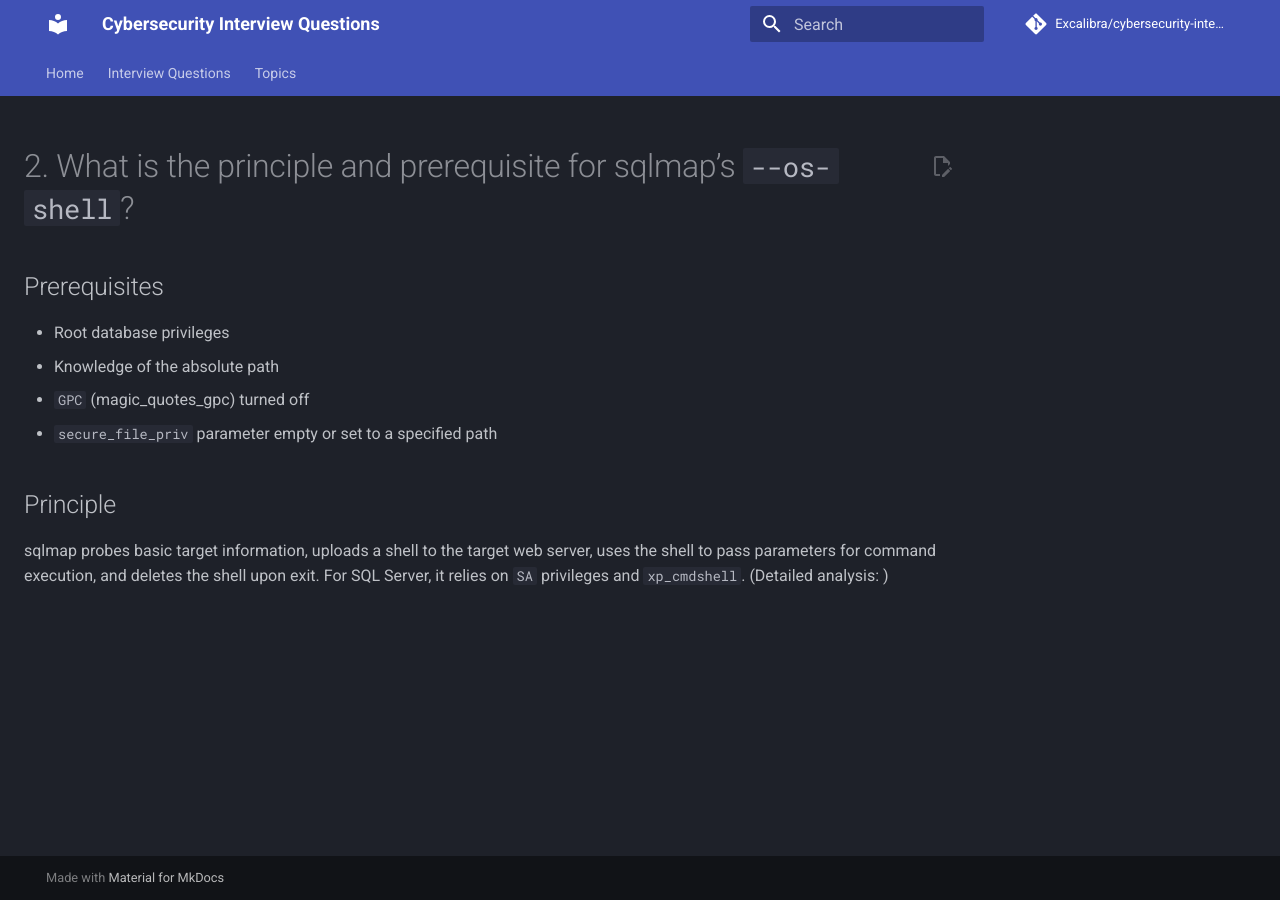
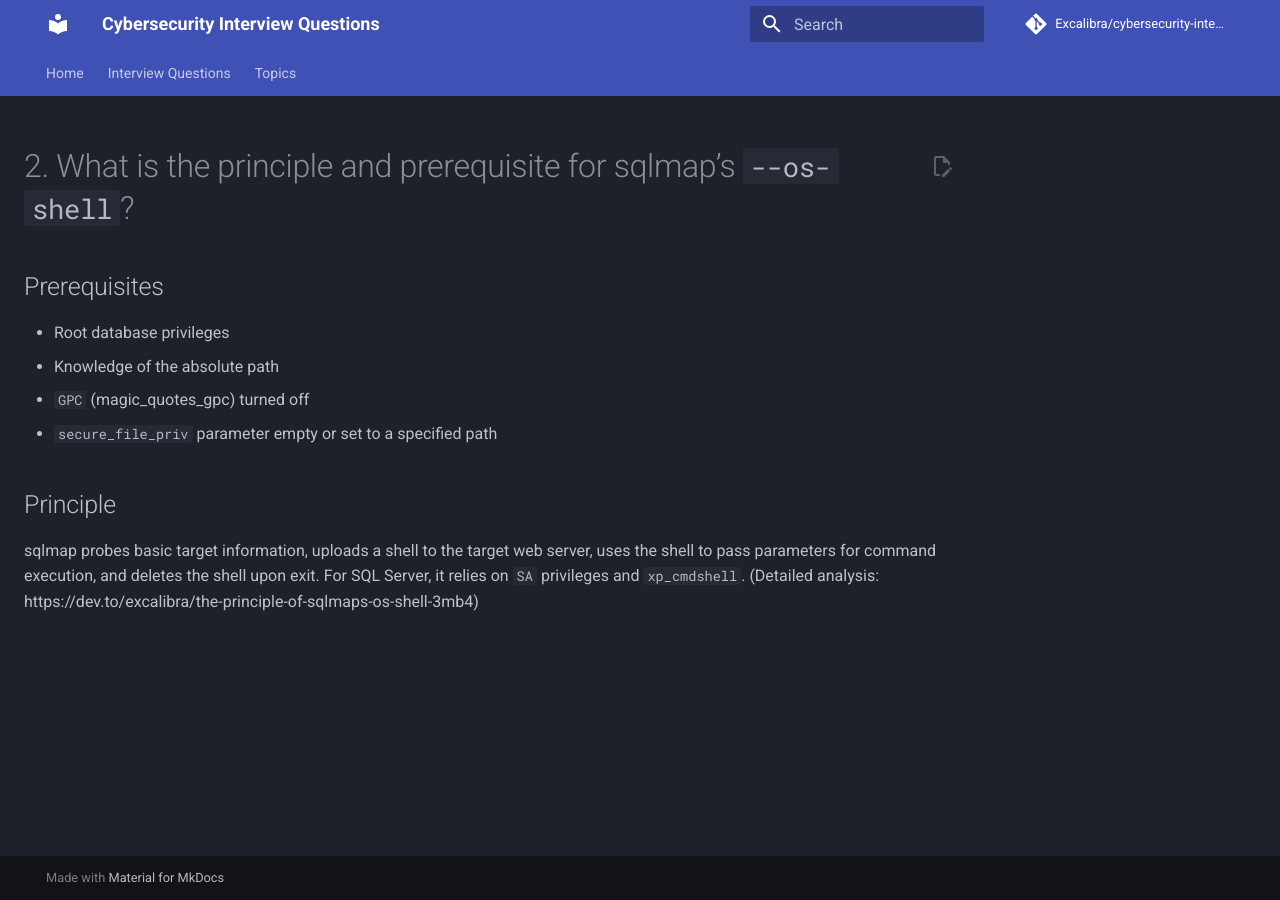
Before and after one commit to Excalibra/cybersecurity-interview-questions, an MkDocs documentation site: the page built from docs/topics/tools/02-principle-prerequisite-for-sqlmap-os-shell.md, in a window 1280 px wide. Built offline with MkDocs 1.6.1 and Material for MkDocs 9.7.7, drawn with Linux system fonts in a browser that asks for light colours; comment, search, counter and statistics services are not loaded; some of the changed lines change nothing that is shown.

Commit message:
Update 02-principle-prerequisite-for-sqlmap-os-shell.md

```diff
--- a/docs/topics/tools/02-principle-prerequisite-for-sqlmap-os-shell.md
+++ b/docs/topics/tools/02-principle-prerequisite-for-sqlmap-os-shell.md
@@ -8,4 +8,4 @@
 
 ## Principle
 sqlmap probes basic target information, uploads a shell to the target web server, uses the shell to pass parameters for command execution, and deletes the shell upon exit. For SQL Server, it relies on `SA` privileges and `xp_cmdshell`.
-(Detailed analysis: )
+(Detailed analysis: https://dev.to/excalibra/the-principle-of-sqlmaps-os-shell-3mb4)
```
